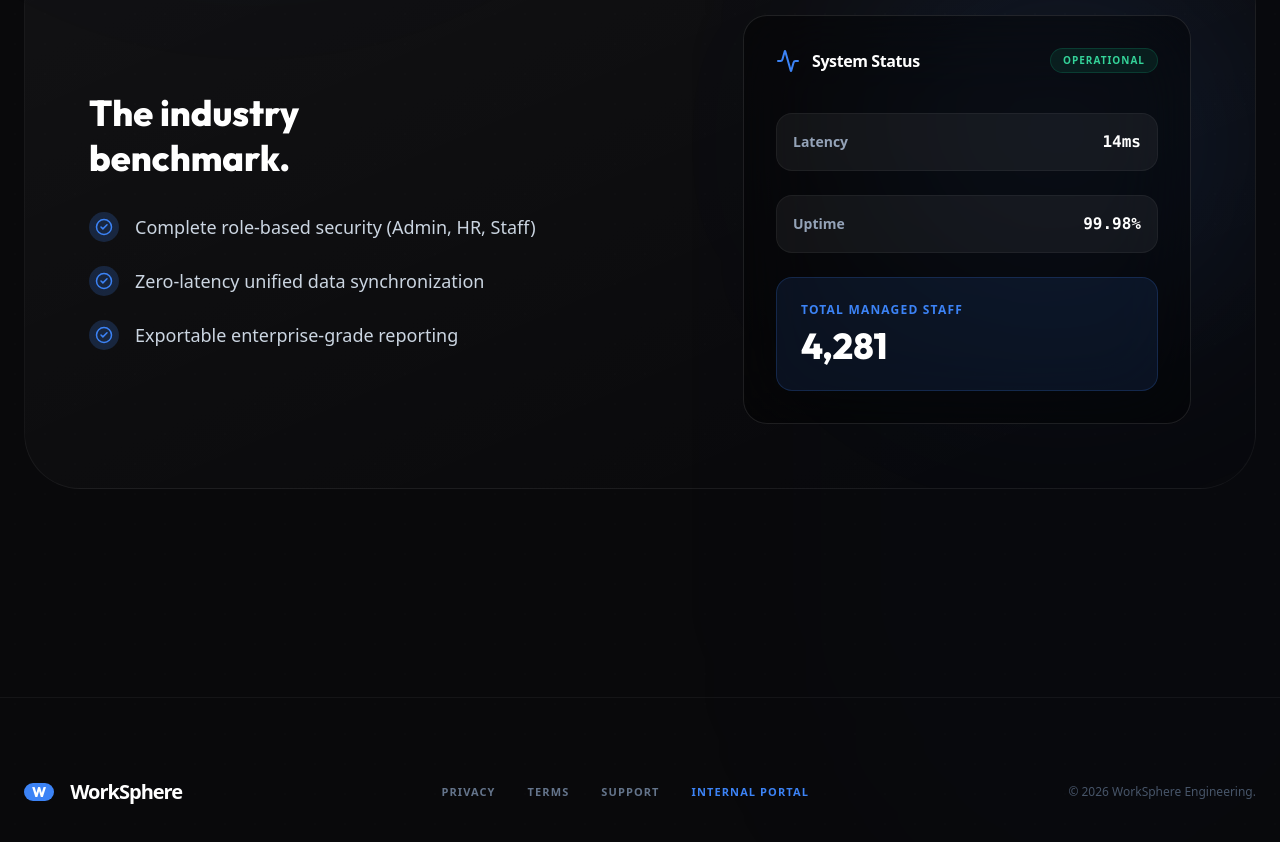
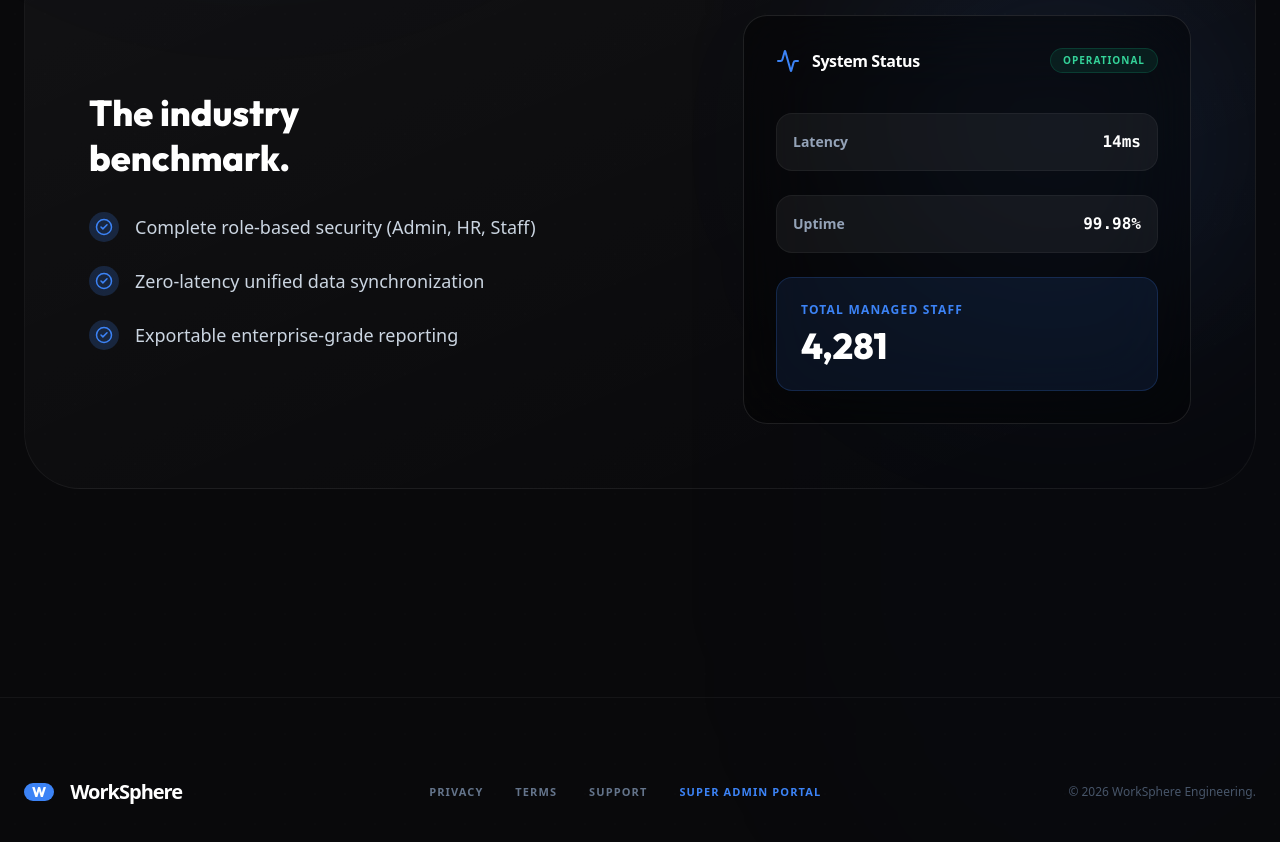
Before and after one commit to syed-adnan-01/E-HRMS, a React (Vite) app in the folder frontend/: page / in a window 1280 px wide. Shown: the part 1591-2433 px from the top of the page. Built offline with nearby package versions, Linux system fonts and the light colour scheme; no server answers.

Commit message:
Footer Updates

```diff
--- a/frontend/src/pages/LandingPage.jsx
+++ b/frontend/src/pages/LandingPage.jsx
@@ -239,7 +239,7 @@ export default function LandingPage() {
                             <a href="#" className="hover:text-white transition-colors">Privacy</a>
                             <a href="#" className="hover:text-white transition-colors">Terms</a>
                             <a href="#" className="hover:text-white transition-colors">Support</a>
-                            <Link to="/super-login" className="text-primary hover:underline">Internal Portal</Link>
+                            <Link to="/super-login" className="text-primary hover:underline">Super Admin Portal</Link>
                         </div>
                         <p className="text-slate-600 text-xs">
                             © {new Date().getFullYear()} WorkSphere Engineering.
```
